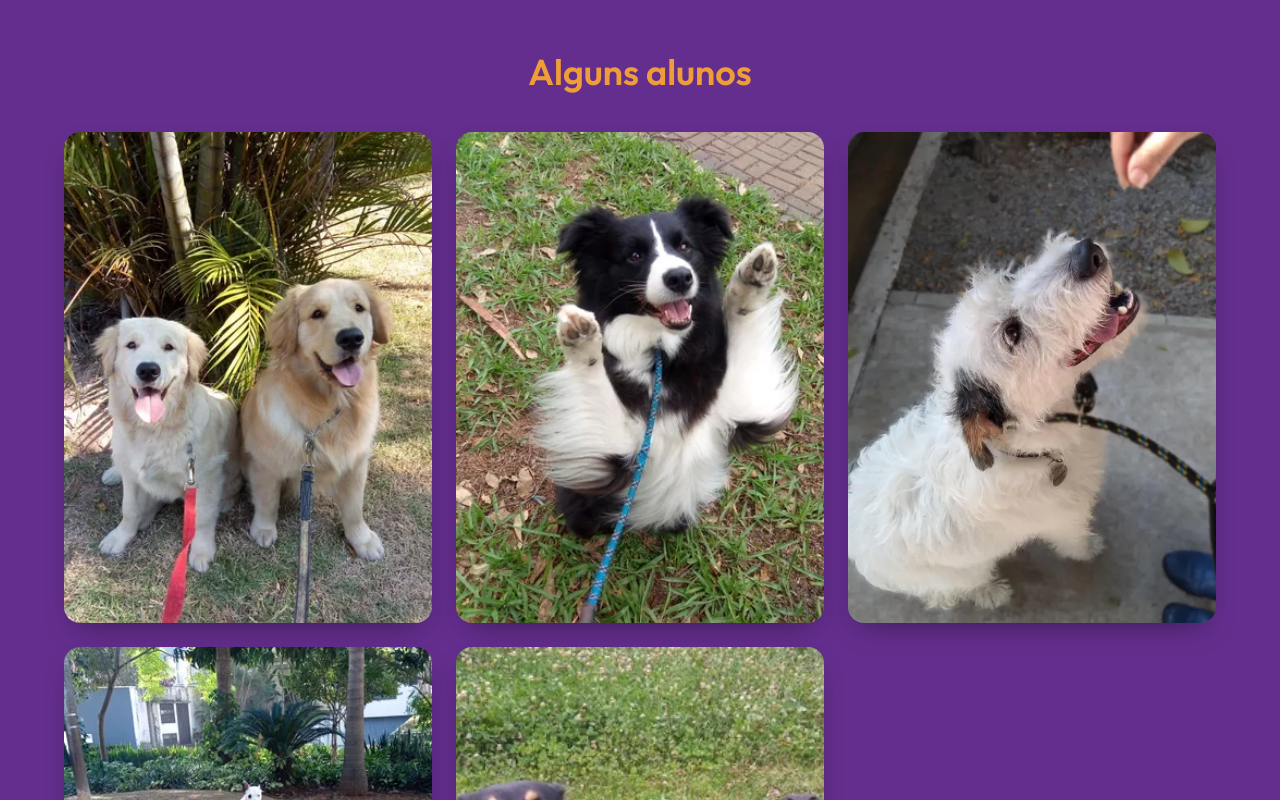
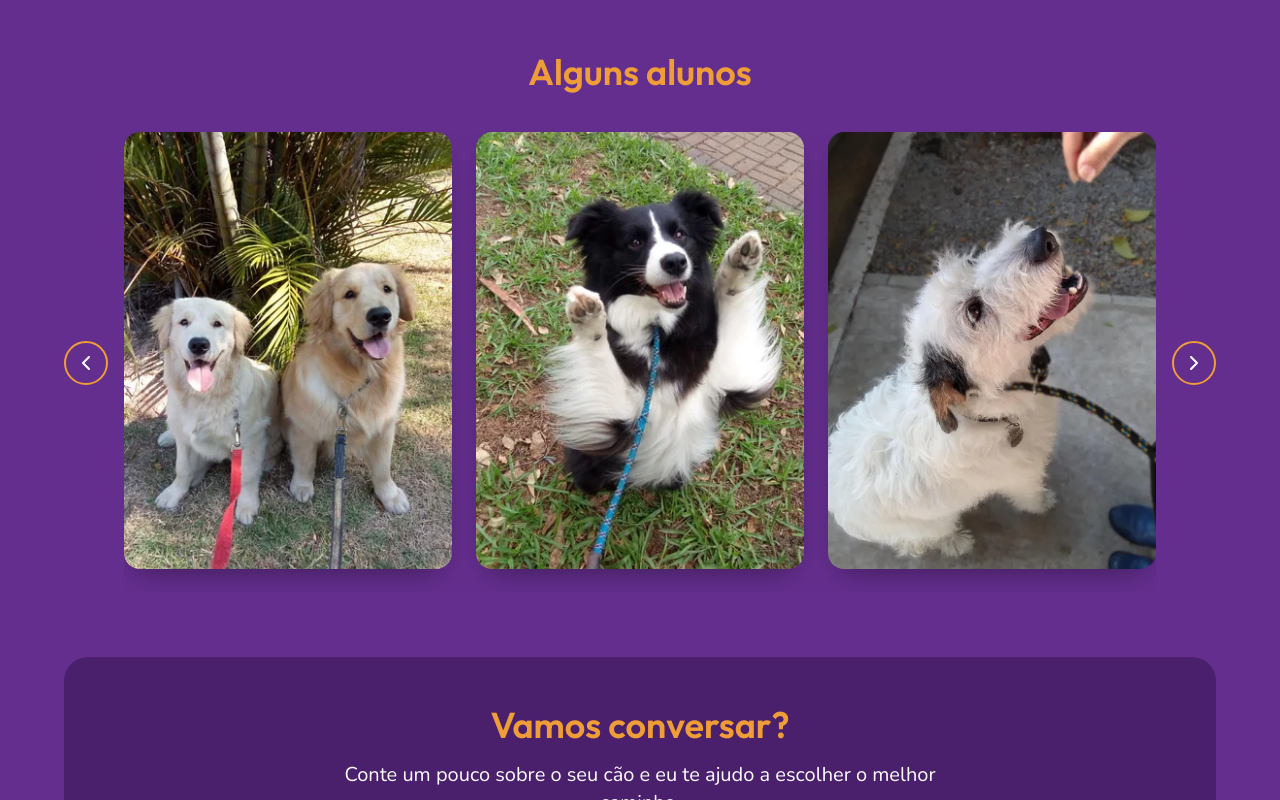
Before and after one commit to nanabernardo/MarianaAdestramentoReact, a React (Vite) app in the folder MarianaAdestramentoReact/: page /adestramento in a window 1280 px wide. Shown: the part 2280-3080 px from the top of the page. Built offline with nearby package versions, Linux system fonts and the light colour scheme.

Commit message:
feat: add PhotoCarousel with navigation arrows to Adestramento page

```diff
--- /dev/null
+++ b/MarianaAdestramentoReact/src/components/PhotoCarousel.jsx
@@ -0,0 +1,79 @@
+import { useRef } from "react";
+import { ChevronLeft, ChevronRight } from "lucide-react";
+
+// photos: lista de { src, srcLarge, alt } (vem de src/data/fotos.js)
+// aspect: formato das fotos (padrão 3/4, em pé)
+const PhotoCarousel = ({ photos, aspect = "3/4" }) => {
+  // "gancho" para a faixa: é ela que vamos mandar rolar
+  const trackRef = useRef(null);
+
+  // direction: -1 = voltar, 1 = avançar
+  const scrollPage = (direction) => {
+    const track = trackRef.current;
+
+    // o primeiro <li>: todas as fotos têm a mesma largura, então ele serve de medida
+    const firstPhoto = track.firstElementChild;
+
+    // o gap-6 em pixels, lido do CSS (assim, se o gap mudar no className, a conta acompanha)
+    const gap = parseFloat(getComputedStyle(track).columnGap);
+
+    // anda uma foto + o espaço até a próxima
+    track.scrollBy({
+      left: direction * (firstPhoto.offsetWidth + gap),
+      behavior: "smooth",
+    });
+  };
+
+  // mesmo visual da variante outline do Button
+  const arrowButton =
+    "rounded-full border-2 border-highlight p-2 text-white hover:bg-highlight hover:text-ink focus-visible:outline-4 focus-visible:outline-offset-2 focus-visible:outline-highlight";
+  return (
+    // celular: fotos em cima, as 2 setas embaixo, no meio.
+    // a partir de sm: 3 colunas (seta | fotos | seta).
+    // minmax(0,1fr): sem isso, a coluna do meio cresce até caber todas as fotos e nada rola
+    <div className="grid grid-cols-2 gap-4 sm:grid-cols-[auto_minmax(0,1fr)_auto] sm:items-center">
+      <ul
+        ref={trackRef}
+        className="col-span-2 min-w-0 flex gap-6 overflow-x-auto snap-x snap-mandatory pb-6 [scrollbar-width:none] [&::-webkit-scrollbar]:hidden sm:col-span-1 sm:col-start-2 sm:row-start-1"
+      >
+        {photos.map((photo) => (
+          // shrink-0: a foto não encolhe para caber (é isso que faz sobrar para rolar)
+          // basis: 80% no celular (a próxima aparece pela metade),
+          // 2 por vez a partir de sm e 3 a partir de lg (descontando os espaços do gap)
+          <li
+            key={photo.src}
+            className="shrink-0 snap-start basis-[80%] sm:basis-[calc((100%_-_1.5rem)/2)] lg:basis-[calc((100%_-_3rem)/3)]"
+          >
+            <img
+              src={photo.src}
+              alt={photo.alt}
+              loading="lazy"
+              style={{ aspectRatio: aspect }}
+              className="block w-full rounded-2xl object-cover shadow-card"
+            />
+          </li>
+        ))}
+      </ul>
+
+      {/* justify-self: no celular, uma seta encosta na outra no meio da linha */}
+      <button
+        type="button"
+        onClick={() => scrollPage(-1)}
+        aria-label="Fotos anteriores"
+        className={`${arrowButton} justify-self-end sm:col-start-1 sm:row-start-1`}
+      >
+        <ChevronLeft size={24} aria-hidden="true" />
+      </button>
+      <button
+        type="button"
+        onClick={() => scrollPage(1)}
+        aria-label="Próximas fotos"
+        className={`${arrowButton} justify-self-start sm:col-start-3 sm:row-start-1`}
+      >
+        <ChevronRight size={24} aria-hidden="true" />
+      </button>
+    </div>
+  );
+};
+
+export default PhotoCarousel;
--- a/MarianaAdestramentoReact/src/pages/Adestramento.jsx
+++ b/MarianaAdestramentoReact/src/pages/Adestramento.jsx
@@ -2,7 +2,7 @@ import Cindy from "../assets/Eu_Cindy.webp";
 import { fotosAdestramento } from "../data/fotos";
 import { FaWhatsapp } from "react-icons/fa";
 import Button from "../components/Button";
-import PhotoGallery from "../components/PhotoGallery";
+import PhotoCarousel from "../components/PhotoCarousel";
 import ServiceCard from "../components/ServiceCard";
 import SectionHeader from "../components/SectionHeader";
 import { gruposAdestramento } from "../data/servicos";
@@ -96,9 +96,8 @@ const Adestramento = () => {
         <div className="max-w-6xl mx-auto">
           <SectionHeader title="Alguns alunos" className="mb-10" />
 
-          {/* fotos em pé (3/4); a grade padrão do PhotoGallery já é a mesma de antes */}
-
-          <PhotoGallery photos={fotosAdestramento} aspect="3/4" />
+          {/* fotos em pé (3/4) */}
+          <PhotoCarousel photos={fotosAdestramento} />
 
           <CTASection />
         </div>
```
